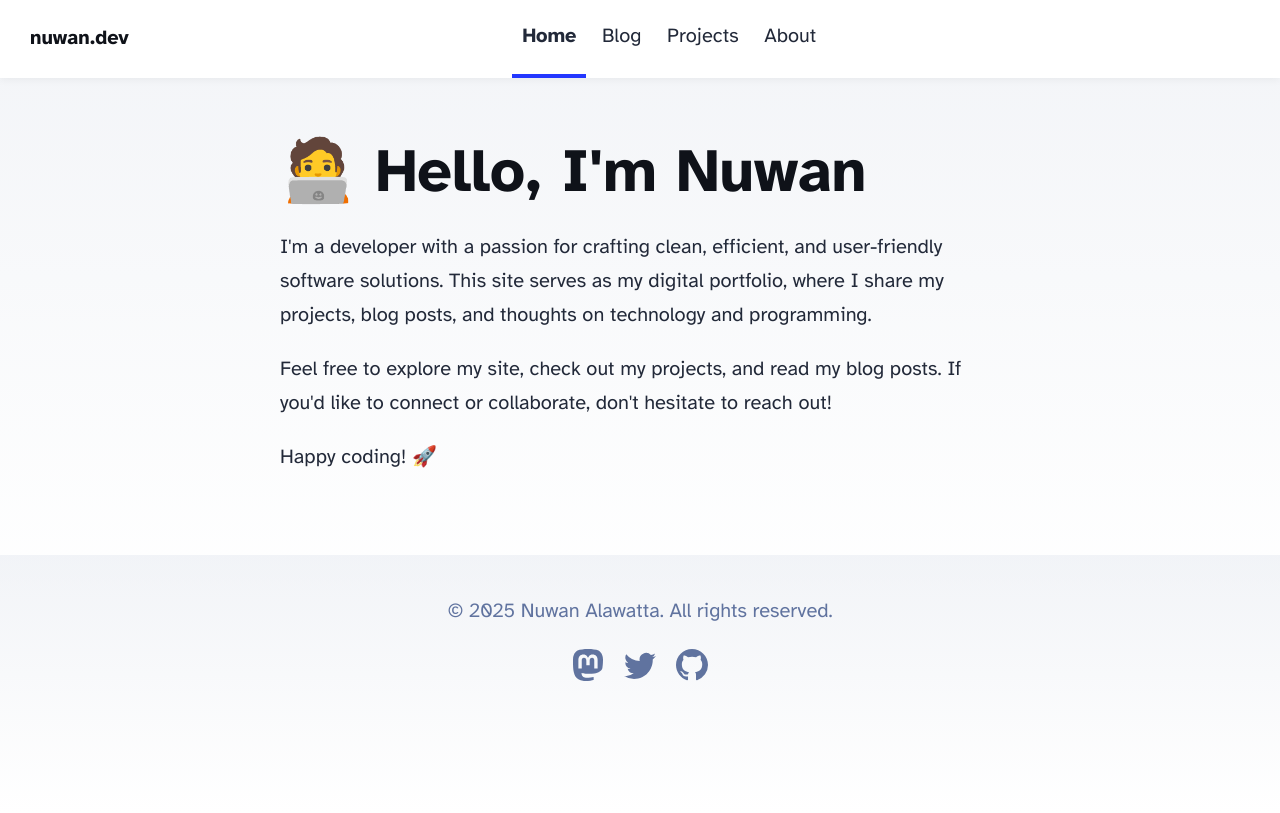
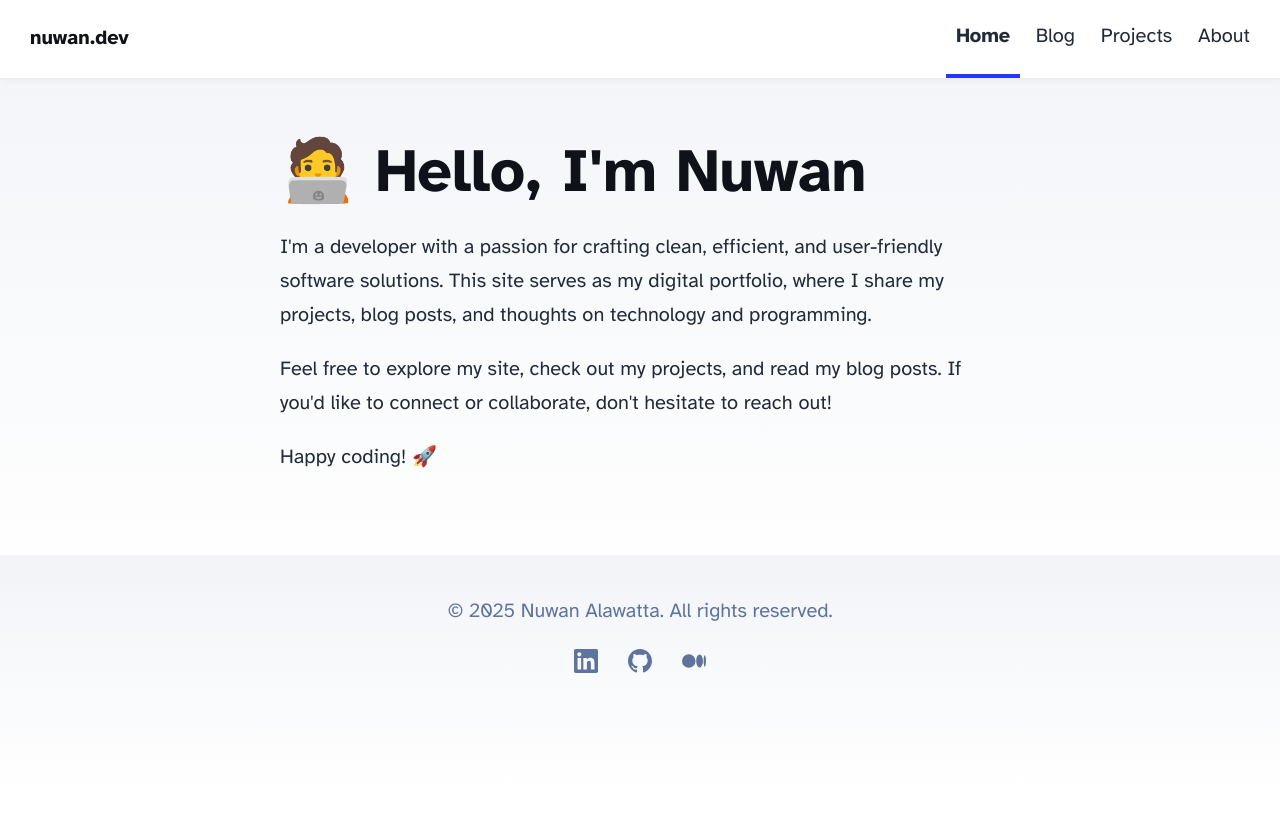
Before and after one commit to nuwan94/nuwan94.github.io, an Astro site: page / in a window 1280 px wide. Built offline with nearby package versions, Linux system fonts and the light colour scheme; Astro itself is replaced by a stand-in of ours.

Commit message:
Refactor footer social links and update styles for improved accessibility and layout

```diff
--- a/src/components/Footer.astro
+++ b/src/components/Footer.astro
@@ -5,37 +5,23 @@
 <footer>
 	&copy; {today.getFullYear()} Nuwan Alawatta. All rights reserved.
 	<div class="social-links">
-		<a href="https://m.webtoo.ls/@astro" target="_blank">
-			<span class="sr-only">Follow Astro on Mastodon</span>
-			<svg
-				viewBox="0 0 16 16"
-				aria-hidden="true"
-				width="32"
-				height="32"
-				astro-icon="social/mastodon"
-				><path
-					fill="currentColor"
-					d="M11.19 12.195c2.016-.24 3.77-1.475 3.99-2.603.348-1.778.32-4.339.32-4.339 0-3.47-2.286-4.488-2.286-4.488C12.062.238 10.083.017 8.027 0h-.05C5.92.017 3.942.238 2.79.765c0 0-2.285 1.017-2.285 4.488l-.002.662c-.004.64-.007 1.35.011 2.091.083 3.394.626 6.74 3.78 7.57 1.454.383 2.703.463 3.709.408 1.823-.1 2.847-.647 2.847-.647l-.06-1.317s-1.303.41-2.767.36c-1.45-.05-2.98-.156-3.215-1.928a3.614 3.614 0 0 1-.033-.496s1.424.346 3.228.428c1.103.05 2.137-.064 3.188-.189zm1.613-2.47H11.13v-4.08c0-.859-.364-1.295-1.091-1.295-.804 0-1.207.517-1.207 1.541v2.233H7.168V5.89c0-1.024-.403-1.541-1.207-1.541-.727 0-1.091.436-1.091 1.296v4.079H3.197V5.522c0-.859.22-1.541.66-2.046.456-.505 1.052-.764 1.793-.764.856 0 1.504.328 1.933.983L8 4.39l.417-.695c.429-.655 1.077-.983 1.934-.983.74 0 1.336.259 1.791.764.442.505.661 1.187.661 2.046v4.203z"
-				></path></svg
-			>
+		<a href="https://linkedin.com/in/nsa94" target="_blank" aria-label="Follow Nuwan on LinkedIn">
+			<svg width="24" height="24" viewBox="0 0 24 24" fill="currentColor">
+				<path d="M20.447 20.452h-3.554v-5.569c0-1.328-.027-3.037-1.852-3.037-1.853 0-2.136 1.445-2.136 2.939v5.667H9.351V9h3.414v1.561h.046c.477-.9 1.637-1.85 3.37-1.85 3.601 0 4.267 2.37 4.267 5.455v6.286zM5.337 7.433c-1.144 0-2.063-.926-2.063-2.065 0-1.138.92-2.063 2.063-2.063 1.14 0 2.064.925 2.064 2.063 0 1.139-.925 2.065-2.064 2.065zm1.782 13.019H3.555V9h3.564v11.452zM22.225 0H1.771C.792 0 0 .774 0 1.729v20.542C0 23.227.792 24 1.771 24h20.451C23.2 24 24 23.227 24 22.271V1.729C24 .774 23.2 0 22.222 0h.003z"/>
+			</svg>
+			<span class="sr-only">Follow Nuwan on LinkedIn</span>
 		</a>
-		<a href="https://twitter.com/astrodotbuild" target="_blank">
-			<span class="sr-only">Follow Astro on Twitter</span>
-			<svg viewBox="0 0 16 16" aria-hidden="true" width="32" height="32" astro-icon="social/twitter"
-				><path
-					fill="currentColor"
-					d="M5.026 15c6.038 0 9.341-5.003 9.341-9.334 0-.14 0-.282-.006-.422A6.685 6.685 0 0 0 16 3.542a6.658 6.658 0 0 1-1.889.518 3.301 3.301 0 0 0 1.447-1.817 6.533 6.533 0 0 1-2.087.793A3.286 3.286 0 0 0 7.875 6.03a9.325 9.325 0 0 1-6.767-3.429 3.289 3.289 0 0 0 1.018 4.382A3.323 3.323 0 0 1 .64 6.575v.045a3.288 3.288 0 0 0 2.632 3.218 3.203 3.203 0 0 1-.865.115 3.23 3.23 0 0 1-.614-.057 3.283 3.283 0 0 0 3.067 2.277A6.588 6.588 0 0 1 .78 13.58a6.32 6.32 0 0 1-.78-.045A9.344 9.344 0 0 0 5.026 15z"
-				></path></svg
-			>
+		<a href="https://github.com/nuwan94" target="_blank" aria-label="Go to Nuwan's GitHub repo">
+			<svg width="24" height="24" viewBox="0 0 24 24" fill="currentColor">
+				<path d="M12 0c-6.626 0-12 5.373-12 12 0 5.302 3.438 9.8 8.207 11.387.599.111.793-.261.793-.577v-2.234c-3.338.726-4.033-1.416-4.033-1.416-.546-1.387-1.333-1.756-1.333-1.756-1.089-.745.083-.729.083-.729 1.205.084 1.839 1.237 1.839 1.237 1.07 1.834 2.807 1.304 3.492.997.107-.775.418-1.305.762-1.604-2.665-.305-5.467-1.334-5.467-5.931 0-1.311.469-2.381 1.236-3.221-.124-.303-.535-1.524.117-3.176 0 0 1.008-.322 3.301 1.23.957-.266 1.983-.399 3.003-.404 1.02.005 2.047.138 3.006.404 2.291-1.552 3.297-1.23 3.297-1.23.653 1.653.242 2.874.118 3.176.77.84 1.235 1.911 1.235 3.221 0 4.609-2.807 5.624-5.479 5.921.43.372.823 1.102.823 2.222v3.293c0 .319.192.694.801.576 4.765-1.589 8.199-6.086 8.199-11.386 0-6.627-5.373-12-12-12z"/>
+			</svg>
+			<span class="sr-only">Go to Nuwan's GitHub repo</span>
 		</a>
-		<a href="https://github.com/withastro/astro" target="_blank">
-			<span class="sr-only">Go to Astro's GitHub repo</span>
-			<svg viewBox="0 0 16 16" aria-hidden="true" width="32" height="32" astro-icon="social/github"
-				><path
-					fill="currentColor"
-					d="M8 0C3.58 0 0 3.58 0 8c0 3.54 2.29 6.53 5.47 7.59.4.07.55-.17.55-.38 0-.19-.01-.82-.01-1.49-2.01.37-2.53-.49-2.69-.94-.09-.23-.48-.94-.82-1.13-.28-.15-.68-.52-.01-.53.63-.01 1.08.58 1.23.82.72 1.21 1.87.87 2.33.66.07-.52.28-.87.51-1.07-1.78-.2-3.64-.89-3.64-3.95 0-.87.31-1.59.82-2.15-.08-.2-.36-1.02.08-2.12 0 0 .67-.21 2.2.82.64-.18 1.32-.27 2-.27.68 0 1.36.09 2 .27 1.53-1.04 2.2-.82 2.2-.82.44 1.1.16 1.92.08 2.12.51.56.82 1.27.82 2.15 0 3.07-1.87 3.75-3.65 3.95.29.25.54.73.54 1.48 0 1.07-.01 1.93-.01 2.2 0 .21.15.46.55.38A8.012 8.012 0 0 0 16 8c0-4.42-3.58-8-8-8z"
-				></path></svg
-			>
+		<a href="https://nsa94.medium.com" target="_blank" aria-label="Read Nuwan's Medium blog">
+			<svg width="24" height="24" viewBox="0 0 24 24" fill="currentColor">
+				<path d="M13.54 12a6.8 6.8 0 01-6.77 6.82A6.8 6.8 0 010 12a6.8 6.8 0 016.77-6.82A6.8 6.8 0 0113.54 12zM20.96 12c0 3.54-1.51 6.42-3.38 6.42-1.87 0-3.39-2.88-3.39-6.42s1.52-6.42 3.39-6.42 3.38 2.88 3.38 6.42M24 12c0 3.17-.53 5.75-1.19 5.75-.66 0-1.19-2.58-1.19-5.75s.53-5.75 1.19-5.75C23.47 6.25 24 8.83 24 12z"/>
+			</svg>
+			<span class="sr-only">Read Nuwan's Medium blog</span>
 		</a>
 	</div>
 </footer>
@@ -49,14 +35,22 @@
 	.social-links {
 		display: flex;
 		justify-content: center;
-		gap: 1em;
+		gap: 1.5em;
 		margin-top: 1em;
 	}
 	.social-links a {
 		text-decoration: none;
 		color: rgb(var(--gray));
+		display: inline-flex;
+		align-items: center;
+		transition: color 0.2s ease, transform 0.2s ease;
 	}
 	.social-links a:hover {
 		color: rgb(var(--gray-dark));
+		transform: translateY(-2px);
+	}
+	.social-links svg {
+		width: 24px;
+		height: 24px;
 	}
 </style>
--- a/src/components/Header.astro
+++ b/src/components/Header.astro
@@ -11,17 +11,6 @@
 			<HeaderLink href="/blog">Blog</HeaderLink>
 			<HeaderLink href="/projects">Projects</HeaderLink>
 			<HeaderLink href="/about">About</HeaderLink>
-		</div>
-		<div class="social-links">
-			<a href="https://lk.linkedin.com/in/nsa94" target="_blank">
-				<span class="sr-only">Follow Nuwan on LinkedIn</span>
-			</a>
-			<a href="https://twitter.com/astrodotbuild" target="_blank">
-
-			</a>
-			<a href="https://github.com/withastro/astro" target="_blank">
-
-			</a>
 		</div>
 	</nav>
 </header>
@@ -56,10 +45,6 @@
 		text-decoration: none;
 		border-bottom-color: var(--accent);
 	}
-	.social-links,
-	.social-links a {
-		display: flex;
-	}
 	@media (max-width: 720px) {
 		.social-links {
 			display: none;
--- a/src/styles/global.css
+++ b/src/styles/global.css
@@ -153,3 +153,22 @@
 	/* added line to stop words getting smushed together (as they go onto separate lines and some screen readers do not understand line feeds as a space */
 	white-space: nowrap;
 }
+
+
+::-webkit-scrollbar {
+	width: 8px;
+}
+
+::-webkit-scrollbar-track {
+	background: rgb(var(--gray-light));
+	border-radius: 2px;
+}
+
+::-webkit-scrollbar-thumb {
+	background: rgb(var(--gray-dark));
+	border-radius: 2px;
+}
+
+::-webkit-scrollbar-thumb:hover {
+	background: rgb(var(--black));
+}
```
